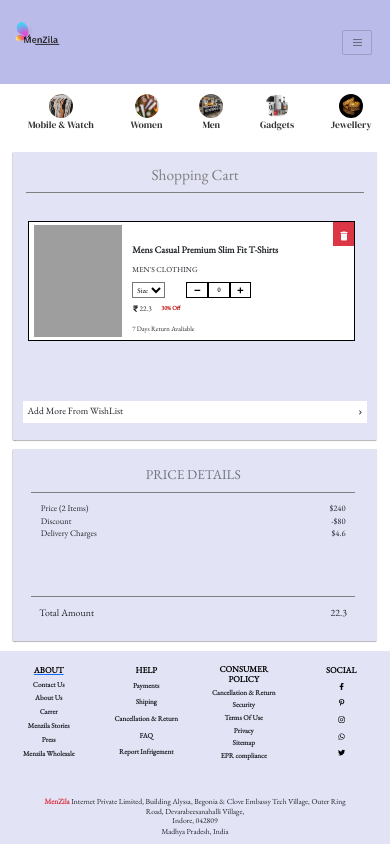
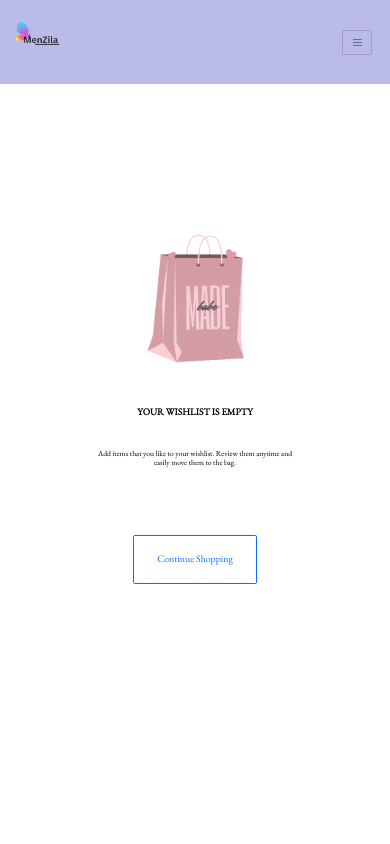
Before and after one commit to Chitranshi17/MenZila, a React (Vite) app: page /cart in a window 390 px wide. Shown: the top 844 px of the page. Built offline with nearby package versions, Linux system fonts and the light colour scheme; grey boxes are pictures that could not be loaded.

Commit message:
Second Commit

```diff
--- a/src/Components/Card.jsx
+++ b/src/Components/Card.jsx
@@ -1,4 +1,4 @@
-import React, { useContext } from "react";
+import React, { useContext} from "react";
 import { HiOutlineShoppingCart } from "react-icons/hi";
 import ProductContext from "../Context/Products/ProductContext";
 import { toast } from "react-toastify";
@@ -25,7 +25,6 @@ const Card = ({ product }) => {
       theme: "light",
       transition: Bounce,
       });
-
   }
 
 
--- a/src/Components/CartData.jsx
+++ b/src/Components/CartData.jsx
@@ -12,17 +12,17 @@ const CartData = ({cart}) => {
 
   const {dispatch} = useContext(ProductContext);
 
-  const [countValue , setCountValue] = useState(0);
+  const [amount , setAmount] = useState(1);
 
   const increaseValue = () => {
-    setCountValue(countValue + 1);
-    console.log(countValue)
+    setAmount(amount + 1);
+    console.log(amount)
   }
   const decreaseValue = () => {
-    if(countValue>0){
-      setCountValue(countValue - 1);
+    if(amount>0){
+      setAmount(amount - 1);
     }
-    console.log(countValue)
+    console.log(amount)
   }
 
   const handleRemove = (id) => {
@@ -82,7 +82,7 @@ const CartData = ({cart}) => {
                       <span>
                         <button className="incre" onClick={()=>decreaseValue()}><FaMinus/></button>
                         <div className="number">
-                          {countValue}
+                          {amount}
                         </div>
                         <button className="decre" onClick={()=>increaseValue()}><FaPlus/></button>
                       </span>
--- a/src/Components/Login.jsx
+++ b/src/Components/Login.jsx
@@ -65,7 +65,7 @@ const Login = () => {
           <input type="password" required/>
           <label htmlFor="">Password</label>
         </div>
-        <div className="forget">
+        <div className="forget d-flex align-items-center justify-content-center">
           <label htmlFor=""><input type="checkbox" />Remember me</label>
           {/* <a href="#">Forget Password</a> */}
         </div>
--- a/src/Components/Navbar1.jsx
+++ b/src/Components/Navbar1.jsx
@@ -79,7 +79,7 @@ const Navbar1 = () => {
                 </div>
               </a>
             </li>
-            <li className="nav-item">
+            {/* <li className="nav-item">
               <a
                 className="nav-link active text-primary"
                 aria-current="page"
@@ -87,7 +87,7 @@ const Navbar1 = () => {
               >
                 <h1 className="navItem">Contact US</h1>
               </a>
-            </li>
+            </li> */}
             {/* <li className="nav-item">
               <a
                 className="nav-link active text-primary"
--- a/src/Components/RightCartI.jsx
+++ b/src/Components/RightCartI.jsx
@@ -14,13 +14,7 @@ const RightCartI = ({cartItems}) => {
         </div>
         <div className="price-cart-text">
           <h3>
-            Price (2 Items) <span className="float-end">$240</span>
-          </h3>
-          <h3>
-            Discount <span className="float-end"> -$80</span>
-          </h3>
-          <h3>
-            Delivery Charges <span className="float-end">$4.6</span>
+            Product ({cartItems.length}) <span className="float-end">${totalAmount}</span>
           </h3>
         </div>
         <div className="price-cart-total">
--- a/src/Context/Products/ProductContext.jsx
+++ b/src/Context/Products/ProductContext.jsx
@@ -7,31 +7,35 @@ export const ProductProvider = ({ children }) => {
   const initialState = {
     products: [],
     Devices: [],
-    cartItems: [
-      {
-        id: 2,
-        title: "Mens Casual Premium Slim Fit T-Shirts ",
-        price: 22.3,
-        description:
-          "Slim-fitting style, contrast raglan long sleeve, three-button henley placket, light weight & soft fabric for breathable and comfortable wearing. And Solid stitched shirts with round neck made for durability and a great fit for casual fashion wear and diehard baseball fans. The Henley style round neckline includes a three-button placket.",
-        category: "men's clothing",
-        image:
-          "https://fakestoreapi.com/img/71-3HjGNDUL._AC_SY879._SX._UX._SY._UY_.jpg",
-        rating: {
-          rate: 4.1,
-          count: 259,
-        },
-      },
-    ],
+    cartItems: [],
+      // {
+      //   id: 2,
+      //   title: "Mens Casual Premium Slim Fit T-Shirts ",
+      //   price: 22.3,
+      //   description:
+      //     "Slim-fitting style, contrast raglan long sleeve, three-button henley placket, light weight & soft fabric for breathable and comfortable wearing. And Solid stitched shirts with round neck made for durability and a great fit for casual fashion wear and diehard baseball fans. The Henley style round neckline includes a three-button placket.",
+      //   category: "men's clothing",
+      //   image:
+      //     "https://fakestoreapi.com/img/71-3HjGNDUL._AC_SY879._SX._UX._SY._UY_.jpg",
+      //   rating: {
+      //     rate: 4.1,
+      //     count: 259,
+      //   },
+      // },
     isLoading: false,
     isError: false,
     isSuccess: false,
   };
 
+
+
   const [state, dispatch] = useReducer(ProductReducer, initialState);
 
+
+
+
   return (
-    <ProductContext.Provider value={{ ...state, dispatch }}>
+    <ProductContext.Provider value={{ ...state, dispatch}}>
       {children}
     </ProductContext.Provider>
   );
--- a/src/Context/Products/ProductReducer.jsx
+++ b/src/Context/Products/ProductReducer.jsx
@@ -1,3 +1,4 @@
+
 const ProductReducer = (state, action) => {
   switch (action.type) {
     case "GET_PRODUCTS":
@@ -17,6 +18,7 @@ const ProductReducer = (state, action) => {
         cartItems : [action.payload , ...state.cartItems],
       }
     case "ADD_TO_CART1":
+
       return{
         ...state,
         cartItems : [action.payload , ...state.cartItems],
@@ -27,6 +29,9 @@ const ProductReducer = (state, action) => {
         ...state,
         cartItems : state.cartItems.filter(item => item.id !== action.payload)
       }
+
+
+
     default:
       return state;
   }
--- a/src/Pages/Cart.jsx
+++ b/src/Pages/Cart.jsx
@@ -33,6 +33,8 @@ if( cartItems.length === 0){
   )
 }
 
+
+
   return (
     <>
     <Header/>
--- a/src/Pages/Home.jsx
+++ b/src/Pages/Home.jsx
@@ -8,6 +8,8 @@ import ProductContext from '../Context/Products/ProductContext'
 
 const Home = () => {
   const {cartItems} = useContext(ProductContext);
+
+
 
   console.log(cartItems)
 
--- a/src/index.css
+++ b/src/index.css
@@ -50,7 +50,7 @@ body{
   height: 90%;
 }
 .navbar-nav{
-  width: 40%;
+  width: 30%;
   height: 100% ;
   display: flex;
   align-items: center;
@@ -63,10 +63,10 @@ body{
   font-family: 'DM Serif Display', serif;
 }
 
-.nav-link:hover{
+/* .nav-link:hover{ */
   /* text-decoration: underline; */
   /* text-shadow: 0rem 1rem 1rem blue; */
-}
+/* } */
 .navItem{
   color: rgb(34, 31, 31);
   font-weight: 900;
@@ -101,7 +101,7 @@ Link{
   background-color: rgb(251, 251, 251);
   box-shadow: .2rem 0 1rem rgb(112, 109, 109);
   position: absolute;
-  top: 10.8rem;
+  top: 8.8rem;
   right: 28rem;
   display: flex;
   align-items: center;
@@ -294,8 +294,8 @@ Link{
   height: 15rem;
   background-color: white;
   position: absolute;
-  top: 10rem;
-  left: 45rem;
+  top: 9rem;
+  left: 49rem;
   display: flex;
   align-items: center;
   justify-content: center;
@@ -381,11 +381,6 @@ Link{
   width: 100%;
   height: 100%;
   border-radius: 50%;
-}
-
-.header-box img:hover{
-  transition: all;
-  transform: scale(120);
 }
 .header-nav-content li a{
   text-decoration: none;
@@ -1050,6 +1045,12 @@ Link{
   text-align: center;
   font-weight: 800;
 }
+.form-value form h2{
+  font-size: 2rem;
+  color: #000000;
+  text-align: center;
+  font-weight: 800;
+}
 .inputbox{
   position: relative;
   margin: 3rem 0;
@@ -1102,6 +1103,8 @@ input:valid ~ label{
 }
 .forget label{
   font-size: 1.5rem;
+  display: flex;
+  align-items: center;
 }
 .forget label input{
   margin-right: .3re;
@@ -1149,70 +1152,6 @@ input:valid ~ label{
   text-decoration: underline;
 }
 
-/* Login Page */
-/* .container{
-  width: 80%;
-   height: 75vh;
-  display: flex;
-} */
-/* .container-login{
-  width: 100%;
-  height: 80.8vh;
-  background-color: #7f7fd538;
-  display: flex;
-  align-items: center;
-  justify-content: center;
-}
-.loginSec{
-  width: 70%;
-  height: 100%;
-  display: flex;
-}
-.left-login{
-  width: 50%;
-  height: 100%;
-  display: flex;
-  align-items: center;
-  justify-content: center;
-  background-color: white;
-}
-.left-login img{
-  width: 70%;
-  height: 70%;
-}
-.right-login{
-  width: 50%;
-  height: 100%;
-  background-color : white;
-  display: flex;
-  align-items: center;
-  justify-content: center;
-}
-.form-container{
-  width: 95%;
-  height: 95%;
-  display: flex;
-  align-items: center;
-  justify-content: center;
-  flex-direction: column;
-}
-.form-container a{
-  font-size: 1.5rem;
-  font-weight: 700;
-  letter-spacing: .1rem;
-}
-.form-container a:hover{
-  color: #7F7FD5;
-}
-.form{
-  width: 90%;
-  height: 18rem;
-  display: flex;
-  align-items: center;
-  justify-content: space-around;
-  flex-direction: column;
-} */
-
 /* About Page */
 
 .about{
@@ -1363,31 +1302,6 @@ input:valid ~ label{
   justify-content: center;
   flex-direction: column;
 }
-/* .leftSignup{
-  width: 50%;
-  height: 100%;
-  display: flex;
-  align-items: center;
-  justify-content: center;
-  background-color: white;
-}
-.formContainer{
-  width: 80%;
-  height: 70%;
-  display: flex;
-  align-items: center;
-  justify-content: center;
-  flex-direction: column;
-}
-.formSign{
-  width: 90%;
-  height: 90%;
-  display: flex;
-  align-items: center;
-  flex-direction: column;
-  justify-content: center;
-}
-*/
 
 .topSignup{
   width: 70%;
@@ -1424,6 +1338,7 @@ input:valid ~ label{
   display: flex;
   align-items: center;
   justify-content: center;
+  padding-block: 2rem;
 }
 .signUp-Form h2{
   font-size: 2rem;
@@ -1760,7 +1675,7 @@ input:valid ~ label{
     left: 40rem;
   }
   .card{
-    width: 48%;
+    width: 45%;
     height: 55rem;
   }
   .addtocart button{
@@ -1833,8 +1748,9 @@ input:valid ~ label{
   /* Sign-up Page */
 
   .signupContainer{
-    height: auto;
-  }
+    height: 100vh;
+  }
+
   .signupform{
     width: 90%;
     height: auto;
@@ -1917,6 +1833,51 @@ input:valid ~ label{
 
 }
 
+@media (max-width : 480px){
+  html{
+    font-size: 30%;
+  }
+  .formLogin{
+  height: 70vh;
+  }
+  .form-box{
+    width: 90%;
+    height: 60vh;
+  }
+  .form-value{
+    width: 100%;
+    height: 80%;
+    display: flex;
+    justify-content: center;
+    align-items: center;
+  }
+  .form-value form{
+    width: 80%;
+    height: 70%;
+    display: flex;
+    justify-content: space-around;
+    align-items: center;
+    flex-direction: column;
+  }
+  .form-value form h2{
+    font-size: 4rem;
+  }
+  .inputbox{
+    width: 100%;
+  }
+  .cartContent{
+    width: 60%;
+    height: 90%;
+  }
+  .cartContentGif{
+    width: 100%;
+    height: 30%;
+  }
+  .cartContentText button{
+    height: 40%;
+  }
+}
+
 
 @media (max-width : 350px) {
   html{
```
Also changed, not shown: src/Context/Products/ProductAction.jsx (line endings or trailing spaces).
